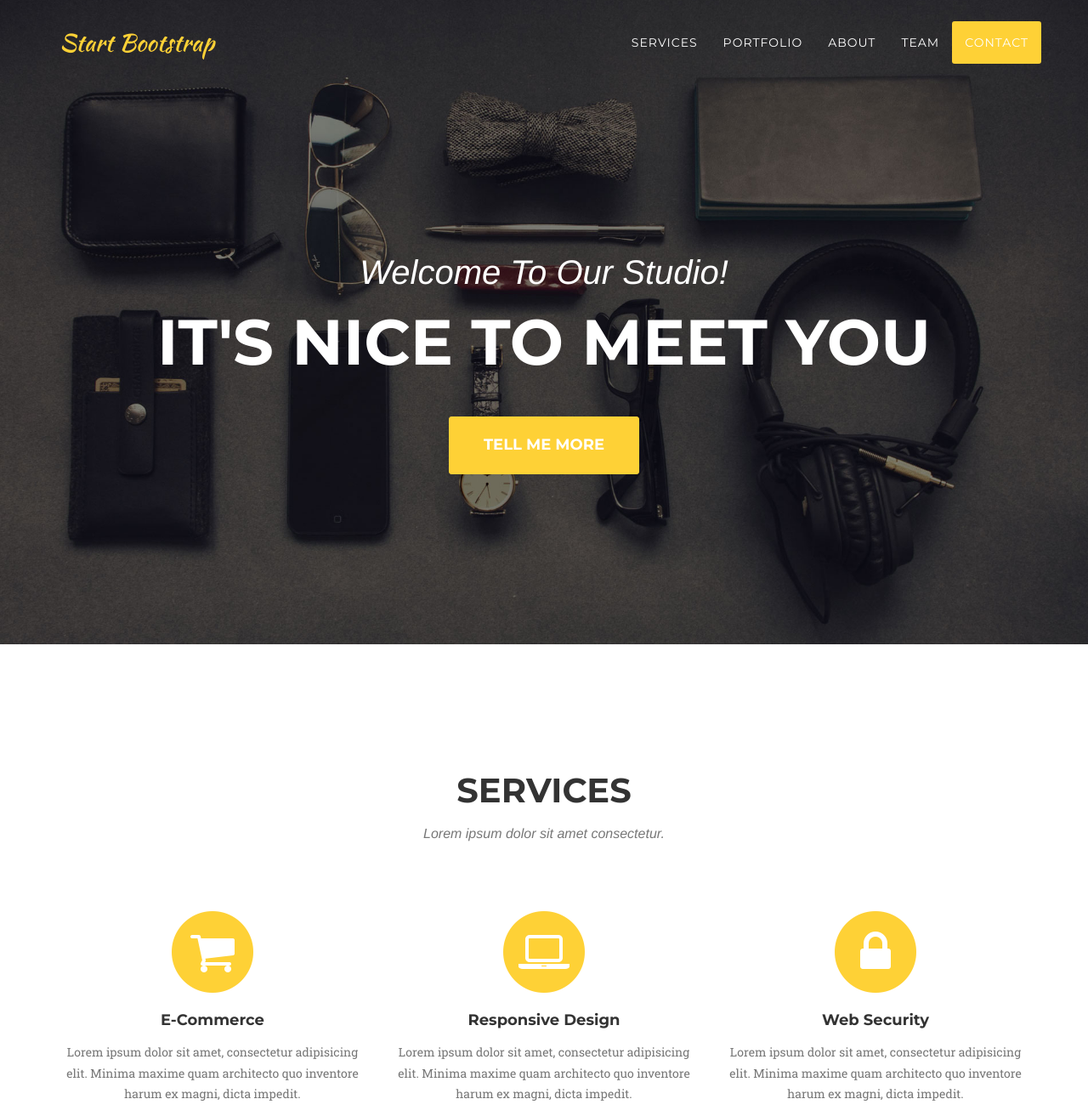
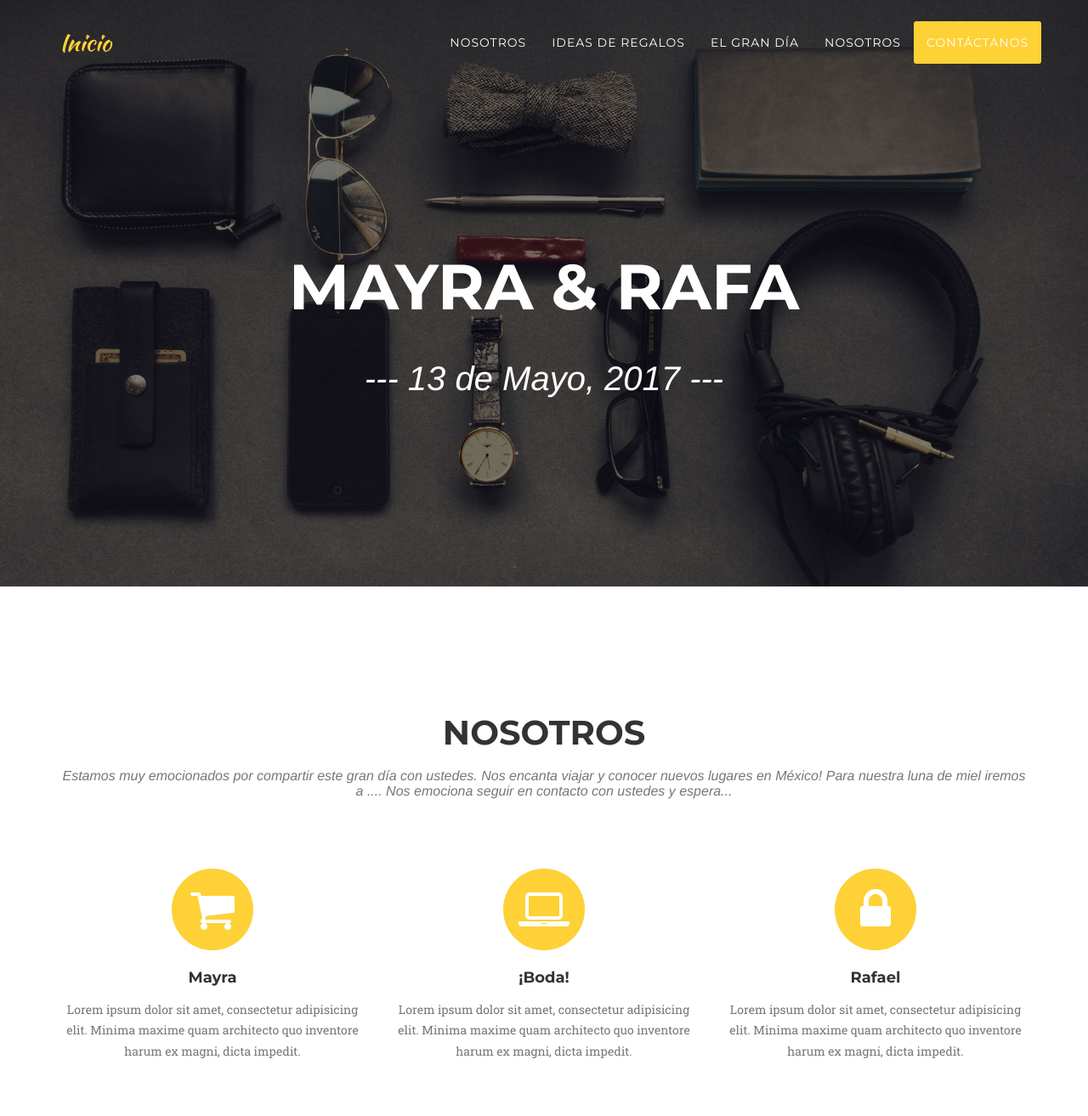
Before and after one commit to may-rafa/may-rafa.github.io, a website: page index.html in a window 1280 px wide. Shown: the top 1313 px of the page at 85% size. Drawn offline with nearby package versions, Linux system fonts and the light colour scheme; a web font is replaced by a local one.

Commit message:
Cambio de nombres

```diff
--- a/index.html
+++ b/index.html
@@ -9,7 +9,7 @@
     <meta name="description" content="">
     <meta name="author" content="">
 
-    <title>Agency - Start Bootstrap Theme</title>
+    <title>Mayra y Rafa</title>
 
     <!-- Bootstrap Core CSS -->
     <link href="vendor/bootstrap/css/bootstrap.min.css" rel="stylesheet">
@@ -43,7 +43,7 @@
                 <button type="button" class="navbar-toggle" data-toggle="collapse" data-target="#bs-example-navbar-collapse-1">
                     <span class="sr-only">Toggle navigation</span> Menu <i class="fa fa-bars"></i>
                 </button>
-                <a class="navbar-brand page-scroll" href="#page-top">Start Bootstrap</a>
+                <a class="navbar-brand page-scroll" href="#page-top">Inicio</a>
             </div>
 
             <!-- Collect the nav links, forms, and other content for toggling -->
@@ -53,19 +53,19 @@
                         <a href="#page-top"></a>
                     </li>
                     <li>
-                        <a class="page-scroll" href="#services">Services</a>
+                        <a class="page-scroll" href="#nosotros">Nosotros</a>
                     </li>
                     <li>
-                        <a class="page-scroll" href="#portfolio">Portfolio</a>
+                        <a class="page-scroll" href="#portfolio">Ideas de Regalos</a>
                     </li>
                     <li>
-                        <a class="page-scroll" href="#about">About</a>
+                        <a class="page-scroll" href="#about">El Gran Día</a>
                     </li>
                     <li>
-                        <a class="page-scroll" href="#team">Team</a>
+                        <a class="page-scroll" href="#team">Nosotros</a>
                     </li>
                     <li>
-                        <a class="page-scroll" href="#contact">Contact</a>
+                        <a class="page-scroll" href="#contact">Contáctanos</a>
                     </li>
                 </ul>
             </div>
@@ -78,20 +78,22 @@
     <header>
         <div class="container">
             <div class="intro-text">
-                <div class="intro-lead-in">Welcome To Our Studio!</div>
-                <div class="intro-heading">It's Nice To Meet You</div>
-                <a href="#services" class="page-scroll btn btn-xl">Tell Me More</a>
+
+                <div class="intro-heading">Mayra &amp; Rafa</div>
+                <div class="intro-lead-in">--- 13 de Mayo, 2017 ---</div>
+
+
             </div>
         </div>
     </header>
 
-    <!-- Services Section -->
-    <section id="services">
+    <!-- nosotros Section -->
+    <section id="nosotros">
         <div class="container">
             <div class="row">
                 <div class="col-lg-12 text-center">
-                    <h2 class="section-heading">Services</h2>
-                    <h3 class="section-subheading text-muted">Lorem ipsum dolor sit amet consectetur.</h3>
+                    <h2 class="section-heading">Nosotros</h2>
+                    <h3 class="section-subheading text-muted">Estamos muy emocionados por compartir este gran día con ustedes. Nos encanta viajar y conocer nuevos lugares en México! Para nuestra luna de miel iremos a .... Nos emociona seguir en contacto con ustedes y espera...</h3>
                 </div>
             </div>
             <div class="row text-center">
@@ -100,7 +102,7 @@
                         <i class="fa fa-circle fa-stack-2x text-primary"></i>
                         <i class="fa fa-shopping-cart fa-stack-1x fa-inverse"></i>
                     </span>
-                    <h4 class="service-heading">E-Commerce</h4>
+                    <h4 class="service-heading">Mayra</h4>
                     <p class="text-muted">Lorem ipsum dolor sit amet, consectetur adipisicing elit. Minima maxime quam architecto quo inventore harum ex magni, dicta impedit.</p>
                 </div>
                 <div class="col-md-4">
@@ -108,7 +110,7 @@
                         <i class="fa fa-circle fa-stack-2x text-primary"></i>
                         <i class="fa fa-laptop fa-stack-1x fa-inverse"></i>
                     </span>
-                    <h4 class="service-heading">Responsive Design</h4>
+                    <h4 class="service-heading">¡Boda!</h4>
                     <p class="text-muted">Lorem ipsum dolor sit amet, consectetur adipisicing elit. Minima maxime quam architecto quo inventore harum ex magni, dicta impedit.</p>
                 </div>
                 <div class="col-md-4">
@@ -116,7 +118,7 @@
                         <i class="fa fa-circle fa-stack-2x text-primary"></i>
                         <i class="fa fa-lock fa-stack-1x fa-inverse"></i>
                     </span>
-                    <h4 class="service-heading">Web Security</h4>
+                    <h4 class="service-heading">Rafael</h4>
                     <p class="text-muted">Lorem ipsum dolor sit amet, consectetur adipisicing elit. Minima maxime quam architecto quo inventore harum ex magni, dicta impedit.</p>
                 </div>
             </div>
@@ -366,34 +368,6 @@
         </div>
     </section>
 
-    <!-- Clients Aside -->
-    <aside class="clients">
-        <div class="container">
-            <div class="row">
-                <div class="col-md-3 col-sm-6">
-                    <a href="#">
-                        <img src="img/logos/envato.jpg" class="img-responsive img-centered" alt="">
-                    </a>
-                </div>
-                <div class="col-md-3 col-sm-6">
-                    <a href="#">
-                        <img src="img/logos/designmodo.jpg" class="img-responsive img-centered" alt="">
-                    </a>
-                </div>
-                <div class="col-md-3 col-sm-6">
-                    <a href="#">
-                        <img src="img/logos/themeforest.jpg" class="img-responsive img-centered" alt="">
-                    </a>
-                </div>
-                <div class="col-md-3 col-sm-6">
-                    <a href="#">
-                        <img src="img/logos/creative-market.jpg" class="img-responsive img-centered" alt="">
-                    </a>
-                </div>
-            </div>
-        </div>
-    </aside>
-
     <!-- Contact Section -->
     <section id="contact">
         <div class="container">
@@ -609,7 +583,7 @@
                                 <h2>Project Name</h2>
                                 <p class="item-intro text-muted">Lorem ipsum dolor sit amet consectetur.</p>
                                 <img class="img-responsive img-centered" src="img/portfolio/escape-preview.png" alt="">
-                                <p>Escape is a free PSD web template built by <a href="https://www.behance.net/MathavanJaya">Mathavan Jaya</a>. Escape is a one page web template that was designed with agencies in mind. This template is ideal for those looking for a simple one page solution to describe your business and offer your services.</p>
+                                <p>Escape is a free PSD web template built by <a href="https://www.behance.net/MathavanJaya">Mathavan Jaya</a>. Escape is a one page web template that was designed with agencies in mind. This template is ideal for those looking for a simple one page solution to describe your business and offer your nosotros.</p>
                                 <p>You can download the PSD template in this portfolio sample item at <a href="http://freebiesxpress.com/gallery/escape-one-page-psd-web-template/">FreebiesXpress.com</a>.</p>
                                 <button type="button" class="btn btn-primary" data-dismiss="modal"><i class="fa fa-times"></i> Close Project</button>
                             </div>
```
